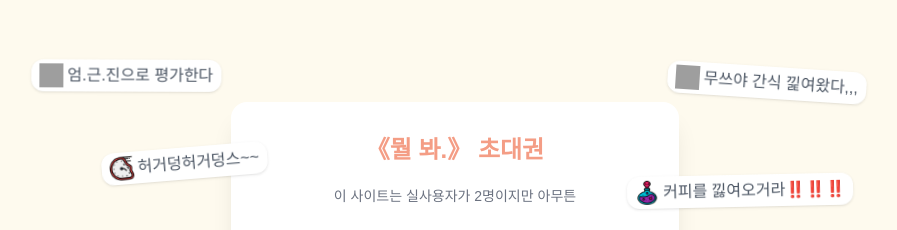
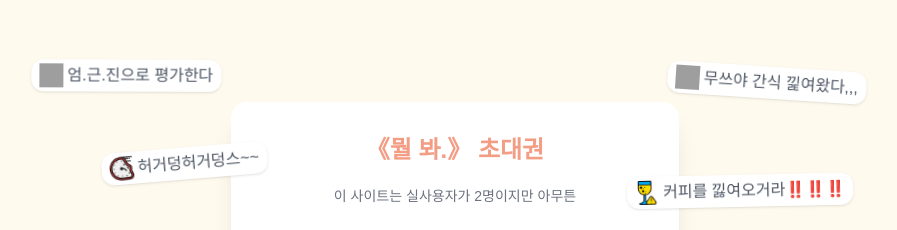
Before and after one commit to Y0RDLE/experience-app, a React (Vite) app: page / in a window 1280 px wide. Shown: the part 159-389 px from the top of the page, without its empty margins (185-1082 px from the left). Built offline with nearby package versions, Linux system fonts and the light colour scheme; no server answers; grey boxes are pictures that could not be loaded; a web font is replaced by a local one.

Commit message:
커피 아이콘 2차 변경

```diff
--- a/src/components/LoginForm.jsx
+++ b/src/components/LoginForm.jsx
@@ -61,7 +61,7 @@ const LoginForm = () => {
         </div>
         <div className="absolute z-20 right-[-177px] top-[25%] animate-[floatComplex_3.2s_linear_infinite] [animation-delay:300ms]">
           <div className="bg-white px-2 py-1 rounded-xl shadow">
-            <FloatingIcon icon="/icons/독약.png" label="커피를 낋여오거라‼️‼️‼️" />
+            <FloatingIcon icon="/icons/카페인.png" label="커피를 낋여오거라‼️‼️‼️" />
           </div>
         </div>
         <div className="absolute z-20 right-[-100px] bottom-[11%] animate-[floatComplex_4.5s_linear_infinite] [animation-delay:500ms]">
```
Also changed, not shown: public/icons/카페인.png (added), 1 other file (tests, documents, lock files or other folders).
